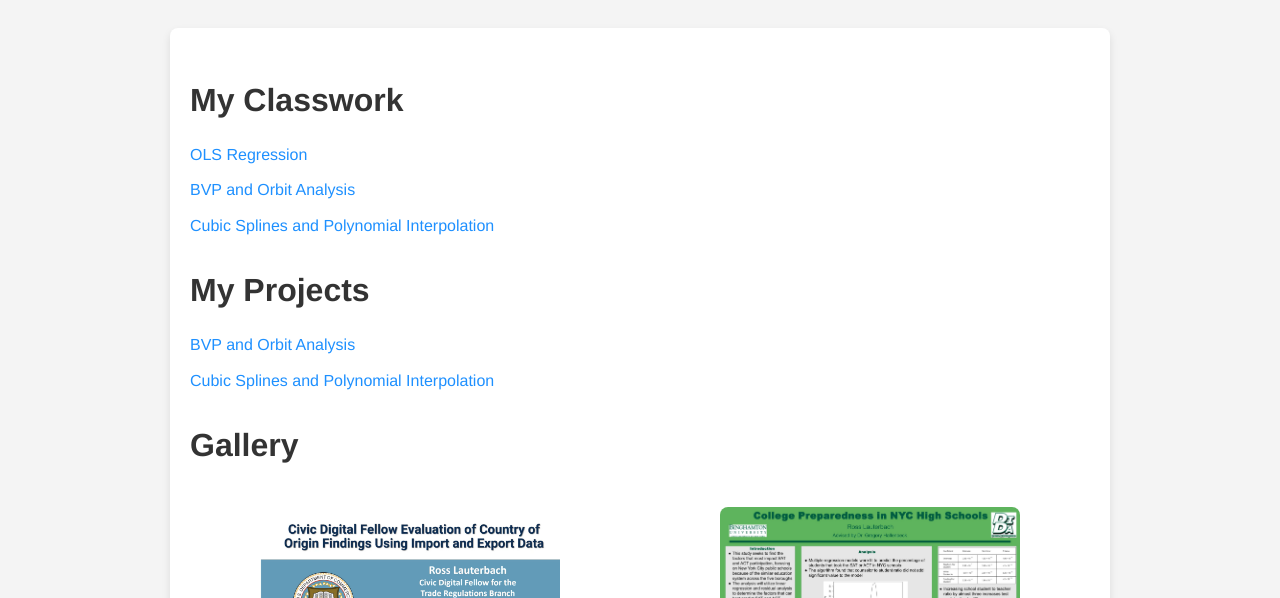
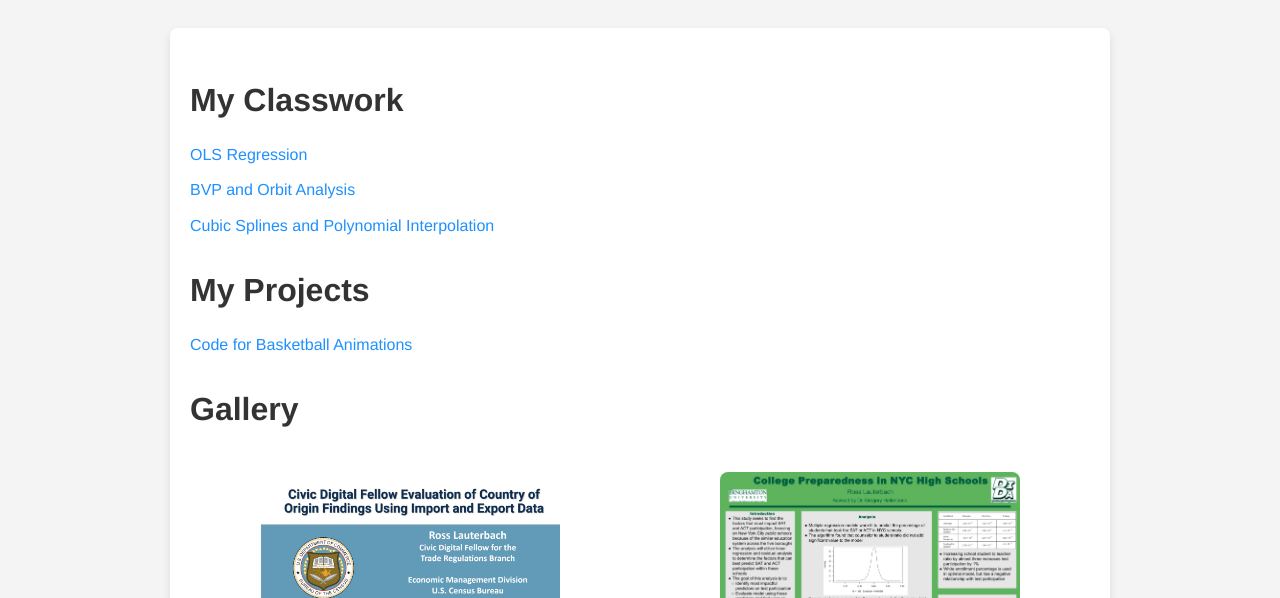
Before and after one commit to rossl18/NumericalMethods, a plain HTML site: page index.html in a window 1280 px wide. Shown: the part 202-800 px from the top of the page. Drawn offline with Linux system fonts and the light colour scheme.

Commit message:
Update index.html

```diff
--- a/index.html
+++ b/index.html
@@ -119,8 +119,8 @@
     <section id="projects">
         <h2>My Projects</h2>
         <ul>
-            <li><a href="https://nbviewer.org/github/rossl18/rossl18.github.io/blob/main/BVPandOrbit.ipynb">BVP and Orbit Analysis</a></li>
-            <li><a href="https://nbviewer.org/github/rossl18/rossl18.github.io/blob/main/SplinesAndPolynomials.ipynb">Cubic Splines and Polynomial Interpolation</a></li>
+            <li><a href="https://nbviewer.org/github/rossl18/rossl18.github.io/blob/main/BasketballAnimations.ipynb">Code for Basketball Animations</a></li>
+
         </ul>
     </section>
 
```
